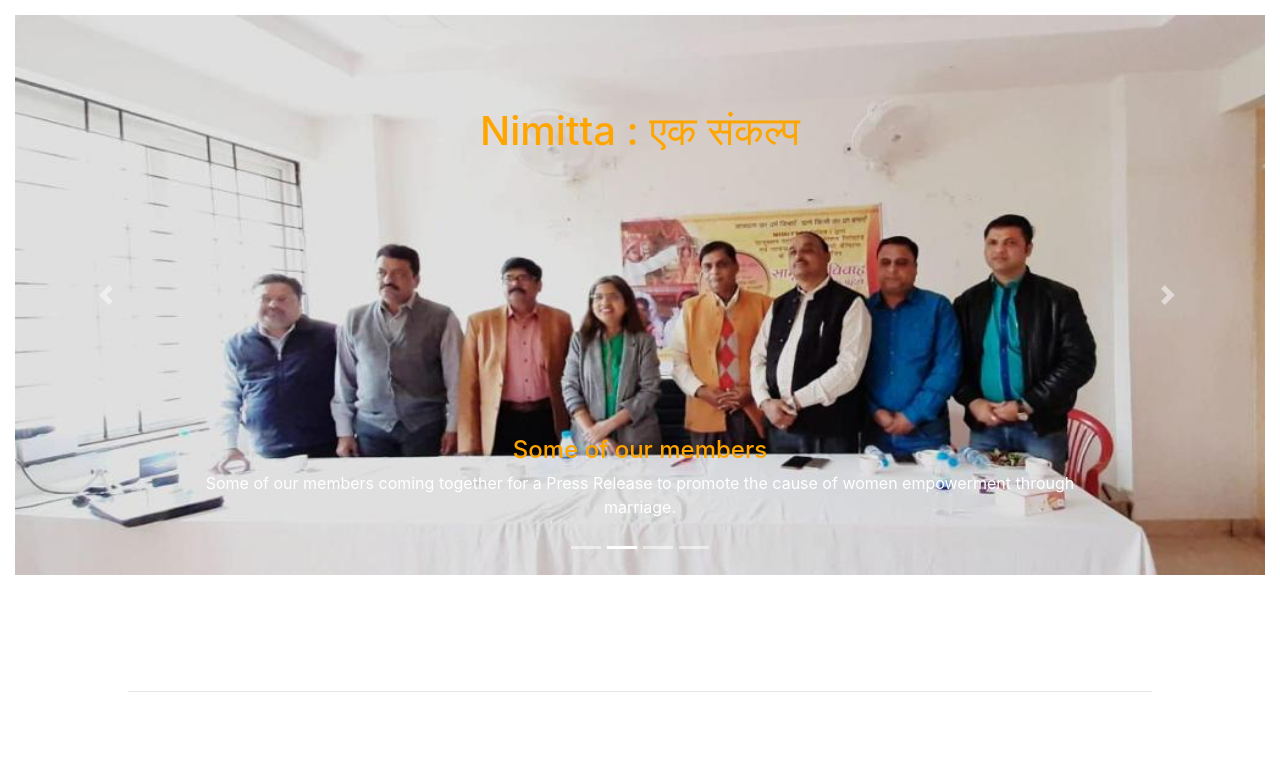
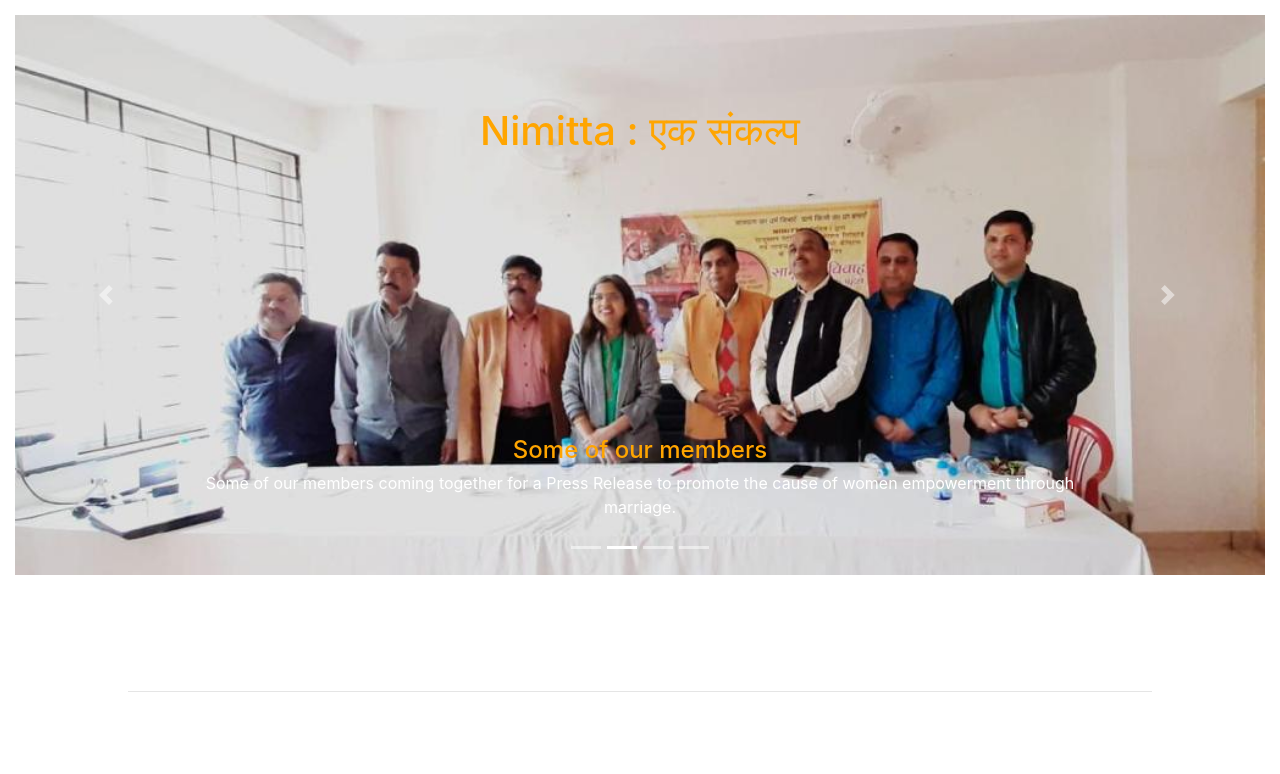
Before and after one commit to nimitta09/nimitta09.github.io, a PHP site: page / in a window 1280 px wide. Shown: the top 774 px of the page. Run offline with PHP 8.4, Linux system fonts and the light colour scheme.

Commit message:
Set carousel images to be in cover format

```diff
--- a/css/main.css
+++ b/css/main.css
@@ -95,6 +95,9 @@ em{
 .carousel-item > img{
     min-height: 55vh;
     max-height: 70vh;
+    max-width: none;
+    min-width: 100%;
+    object-fit: cover;
 }
 
 body{
```
